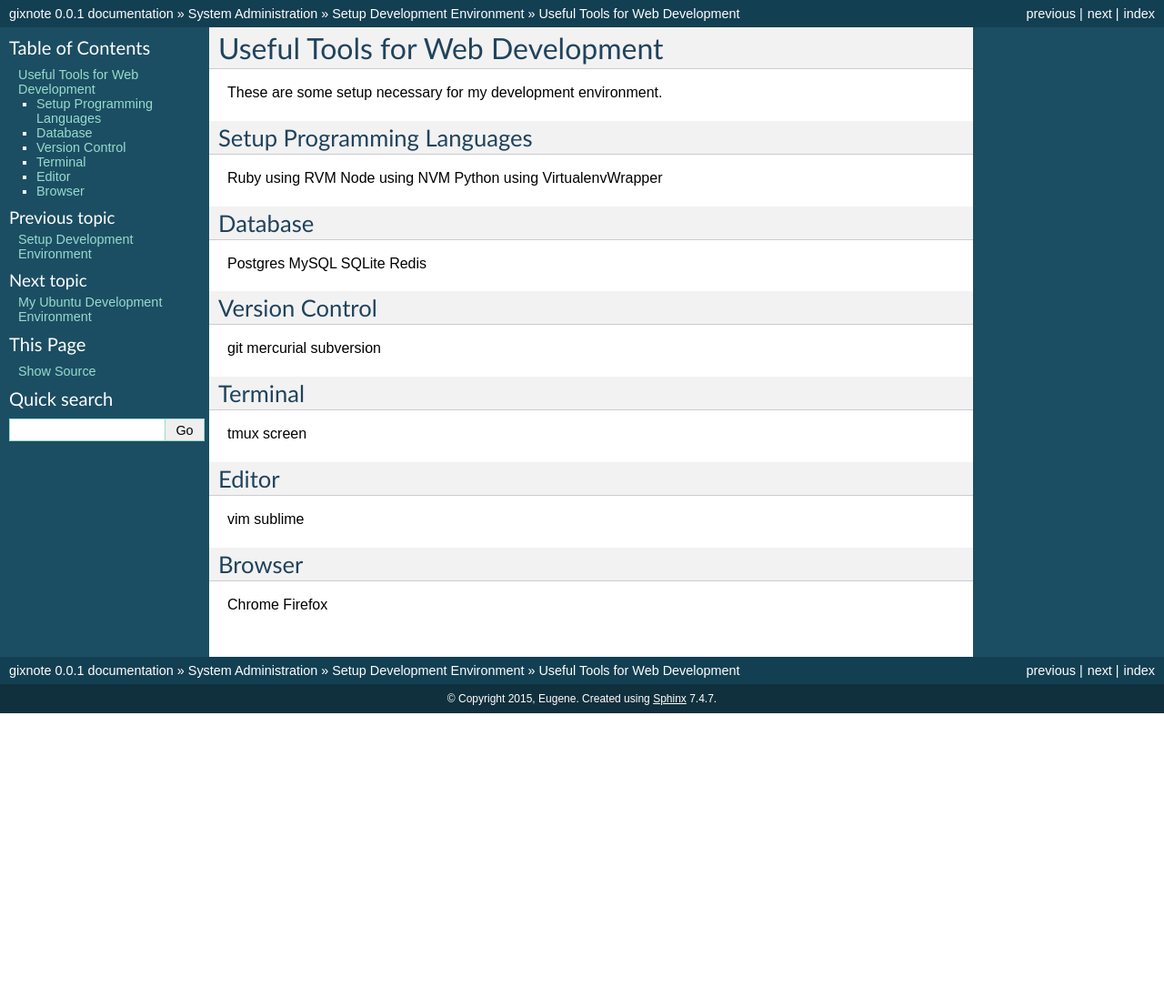
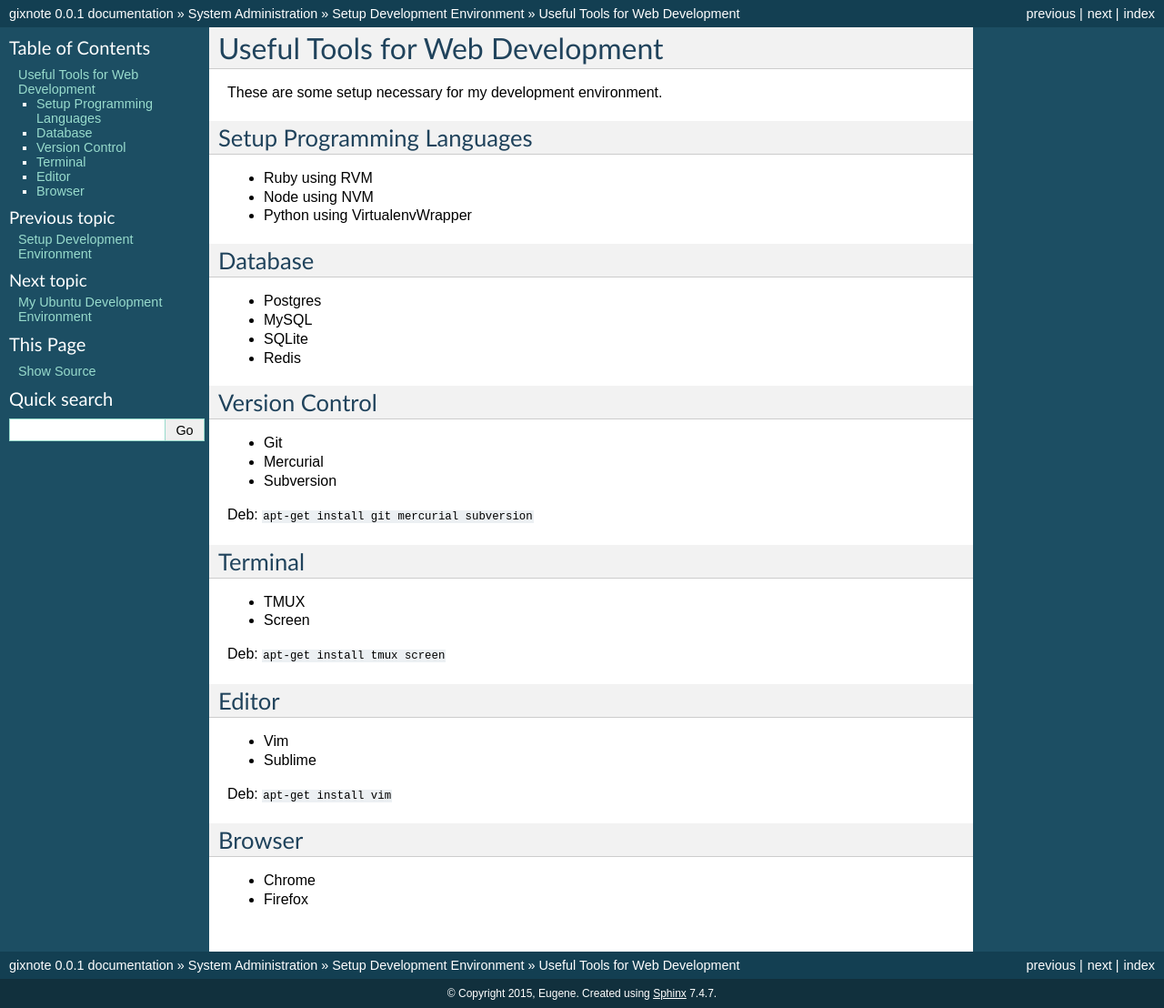
Before and after one commit to 9gix/gixnote, a Sphinx documentation site: the page built from source/system/devenv/general-tools.rst, in a window 1280 px wide. Shown: the whole page at 91% size. Built offline with Sphinx 7.4.7, drawn with Linux system fonts in a browser that asks for light colours; before the commit the page ends 900 px from its top, so only the background shows below that.

```diff
--- a/source/system/devenv/general-tools.rst
+++ b/source/system/devenv/general-tools.rst
@@ -6,33 +8,47 @@
 Setup Programming Languages
 ---------------------------
 
-Ruby using RVM
-Node using NVM
-Python using VirtualenvWrapper
+- Ruby using RVM
+- Node using NVM
+- Python using VirtualenvWrapper
 
 Database
 --------
 
-Postgres
-MySQL
-SQLite
-Redis
+- Postgres
+- MySQL
+- SQLite
+- Redis
 
 Version Control
 ---------------
-git mercurial subversion
+
+- Git
+- Mercurial
+- Subversion
+
+Deb: ``apt-get install git mercurial subversion``
+
 
 Terminal
 --------
 
-tmux screen
+- TMUX
+- Screen
+
+Deb: ``apt-get install tmux screen``
 
 Editor
 ------
 
-vim sublime
+- Vim
+- Sublime
+
+Deb: ``apt-get install vim``
+
 
 Browser
 -------
 
-Chrome Firefox
+- Chrome
+- Firefox
--- a/source/system/devenv/index.rst
+++ b/source/system/devenv/index.rst
@@ -2,8 +2,9 @@
 =============================
 
 .. toctree::
-   :maxdepth: 2
+   :maxdepth: 1
 
    general-tools
    ubuntu
    fedora
+   windows
--- a/source/system/devenv/ubuntu.rst
+++ b/source/system/devenv/ubuntu.rst
@@ -21,6 +21,7 @@
 
 #. Execute with `sudo` command when needed
 #. :ref:`fedora`
+#. :ref:`dev-tool`
 
 .. code-block:: bash
 
```
Also changed, not shown: other parts of source/system/devenv/general-tools.rst (+2 -0 lines), source/system/devenv/windows.rst (added, +23 -0 lines).
